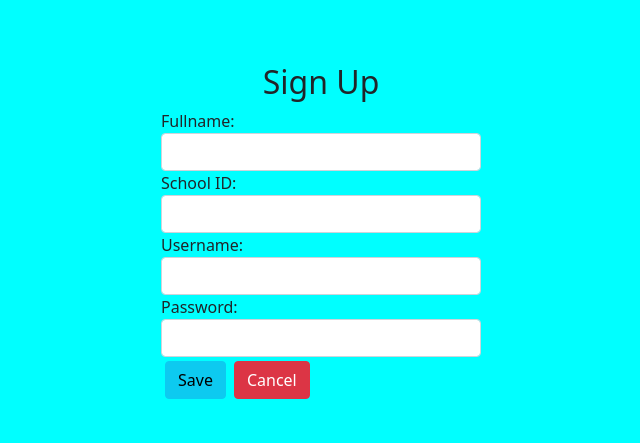
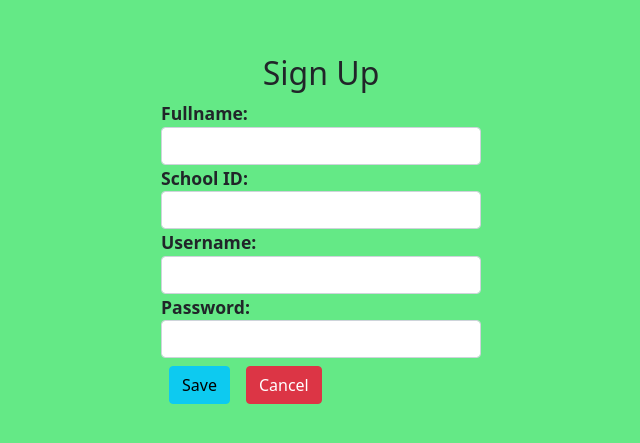
Before and after one commit to reignelcastro/vue-js-proj, a Vue app: page /signup in a window 1280 px wide. Shown: the part 167-610 px from the top of the page, without its empty margins (319-959 px from the left). Built offline with nearby package versions, Linux system fonts and the light colour scheme.

Commit message:
kick starter

```diff
--- a/src/views/LoginView.vue
+++ b/src/views/LoginView.vue
@@ -4,7 +4,7 @@
 <template>
 
         <div class="d-flex align-items-center justify-content-center flex-column vh-100">
-            <div class="w-40">
+            <div class="w-25">
                 <h2>Login Page</h2>
                 <div class="unm">
                     <label for="username">Username: </label>
@@ -16,10 +16,20 @@
                 </div>
                 <div class="btns mt-2">
                     <button class="btn m-1 btn-primary">Login</button>
-                    <button class="btn m-1 btn-info"><RouterLink to="signup">Sign up</RouterLink></button>
+                    <RouterLink to="signup"><button class="btn m-1 btn-info">Sign up</button></RouterLink>
                 </div>
             </div>
         </div>
 </template>
 <style scoped>
+div.d-flex{
+    background-color:rgb(21, 49, 126);
+    color:black;
+    font-weight:bold;
+    font-size: 110%;
+};
+button{
+    font-family:monospace;
+    color:white;
+};
 </style>
--- a/src/views/NoteView.vue
+++ b/src/views/NoteView.vue
@@ -1,6 +1,10 @@
 <script setup>
 </script>
+
 <template>
+<div>
+    <RouterLink to="/"><i button class="bi bi-caret-left">Back</i></RouterLink>
+</div>
     <div class="d-flex align-items-center justify-content-center flex-column vh-100">
         <h1>Note Application</h1>
         <div class="w-50">
--- a/src/views/SignUpView.vue
+++ b/src/views/SignUpView.vue
@@ -21,10 +21,9 @@
                     <label for="password">Password: </label>
                     <input type="password" class="form-control">
                 </div>
-                <div class="pss">
-
-                    <button class="btn m-1 btn-info">Save</button>
-                    <button class="btn m-1 btn-danger">Cancel</button>
+                <div class="pss color-black">
+                    <button class="btn m-2 btn-info">Save</button>
+                    <RouterLink to="login"><button class="btn m-2 btn-danger">Cancel</button></RouterLink>
                 </div>
         </div>
     </div>
@@ -32,7 +31,18 @@
 <style scoped>
 
 #form-group{
-        background-color: aqua;
+        background-color: #64E986;
+        font-weight: bold;
+        font-size: 110%;
+
+};
+div.pss{
+    color:black;
+    font-weight: bold;
+};
+div.pss :hover{
+    background-color: white;
+    border-color:black;
 
 };
 </style>
```
